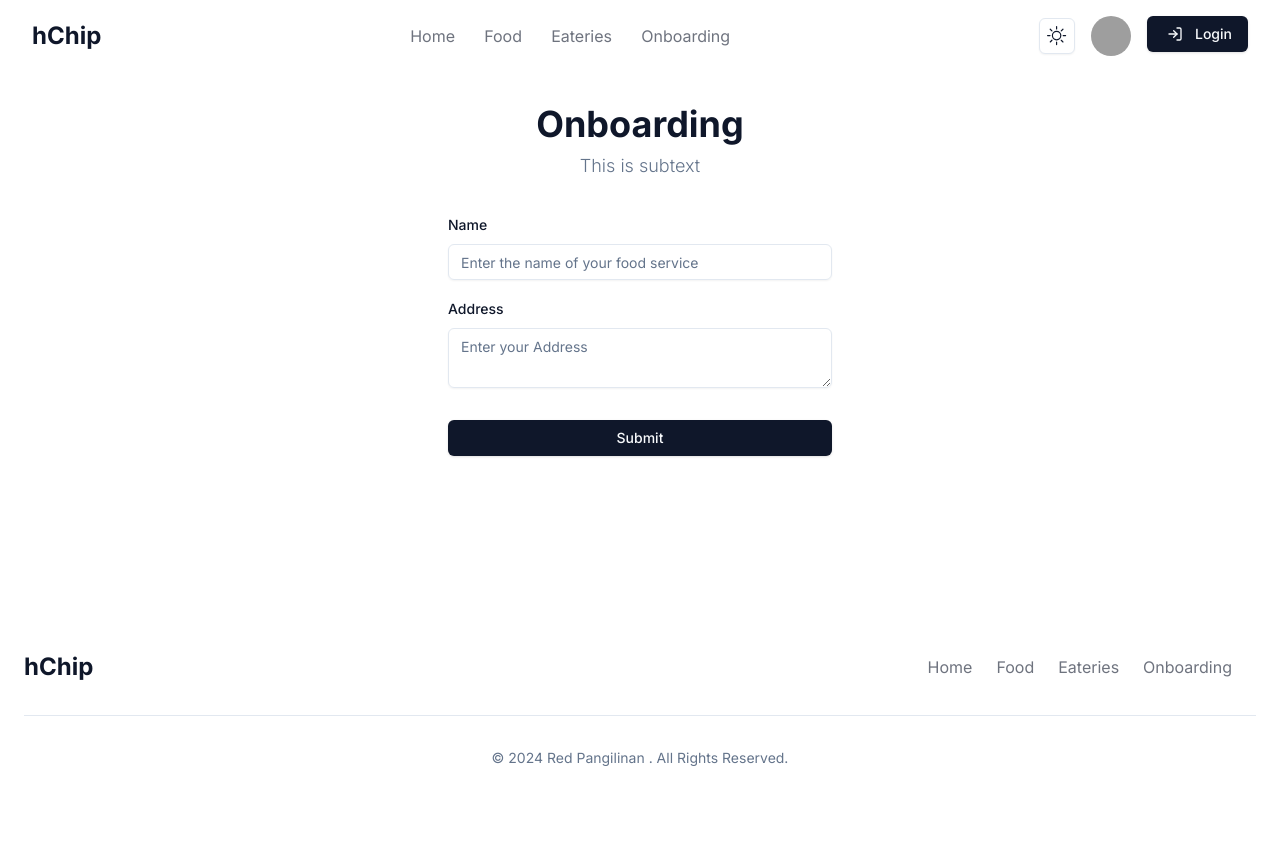
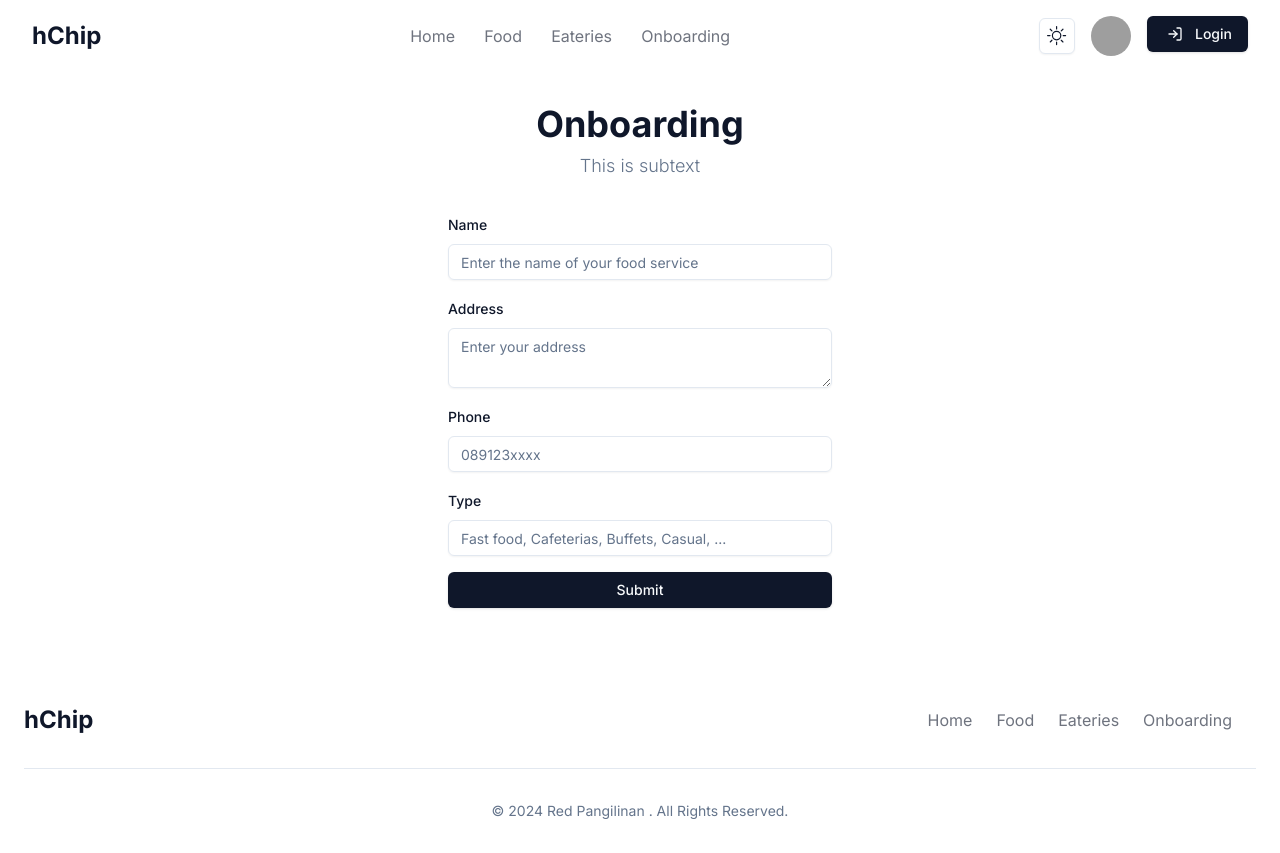
Before and after one commit to hanzomaster/landing-page, a Next.js app: page /onboarding in a window 1280 px wide. Before the commit the page ends 800 px from the top, so only its background shows below. Built offline with nearby package versions, Linux system fonts and the light colour scheme; grey boxes are pictures that could not be loaded.

Commit message:
chore: Add field to onboarding form and fix errors for production build

```diff
--- a/src/app/eateries/page.tsx
+++ b/src/app/eateries/page.tsx
@@ -4,34 +4,29 @@ import Heading from "@/components/native/heading";
 import { ProductSkeletonGrid } from "@/components/native/skeleton";
 import MultipleListBox from "@/components/ui/headless/listbox";
 import { Input } from "@/components/ui/input";
-import { eateries, products } from "@/lib/data";
+import { eateries } from "@/lib/data";
 import { isVariableValid } from "@/lib/utils";
-import type { Category } from "@/types/product";
 import { type ChangeEvent, useMemo, useState } from "react";
 
-const categoryList = products.reduce((acc: Category[], product) => {
+const categoryList = eateries.reduce((acc: string[], product) => {
   product.categories.forEach((category) => {
-    if (!acc.some((cat) => cat.id === category.id)) {
-      acc.push(category);
+    if (!acc.some((cat) => cat === category.title)) {
+      acc.push(category.title);
     }
   });
   return acc;
 }, []);
 const Eateries = () => {
   const [searchValue, setSearchValue] = useState("");
-  const [categories, setCategories] = useState<Category[]>([]);
+  const [categories, setCategories] = useState<string[]>([]);
   const filteredItems = useMemo(() => {
-    return eateries.filter((eatery) =>
-      // eatery.name.toLowerCase().includes(searchValue.toLowerCase()) &&
-      // (categories.length === 0 ||
-      //   categories.some((category) => eatery.categories.includes(category))),
-      {
-        return (
-          eatery.name.toLowerCase().includes(searchValue.toLowerCase()) &&
-          (categories.length === 0 ||
-            categories.some((category) => eatery.categories.includes(category)))
-        );
-      },
+    return eateries.filter(
+      (eatery) =>
+        eatery.name.toLowerCase().includes(searchValue.toLowerCase()) &&
+        (categories.length === 0 ||
+          categories.some((category) =>
+            eatery.categories.map((c) => c.title).includes(category),
+          )),
     );
   }, [categories, searchValue]);
 
--- a/src/components/pages/onboarding-form.tsx
+++ b/src/components/pages/onboarding-form.tsx
@@ -24,14 +24,22 @@ const formSchema = z.object({
   address: z.string().min(1, {
     message: "Message is required",
   }),
+  number: z.number().min(1, {
+    message: "Number is required",
+  }),
+  type: z.string().min(1, {
+    message: "Type is required",
+  }),
 });
 
 function OnboardingForm() {
   const form = useForm<z.infer<typeof formSchema>>({
     resolver: zodResolver(formSchema),
     defaultValues: {
-      name: "",
-      address: "",
+      name: undefined,
+      address: undefined,
+      number: undefined,
+      type: undefined,
     },
   });
 
@@ -69,13 +77,41 @@ function OnboardingForm() {
             <FormItem>
               <FormLabel>Address</FormLabel>
               <FormControl>
-                <Textarea placeholder="Enter your Address" {...field} />
+                <Textarea placeholder="Enter your address" {...field} />
               </FormControl>
               <FormMessage />
             </FormItem>
           )}
         />
-        <div />
+        <FormField
+          control={form.control}
+          name="number"
+          render={({ field }) => (
+            <FormItem>
+              <FormLabel>Phone</FormLabel>
+              <FormControl>
+                <Input placeholder="089123xxxx" {...field} />
+              </FormControl>
+              <FormMessage />
+            </FormItem>
+          )}
+        />
+        <FormField
+          control={form.control}
+          name="type"
+          render={({ field }) => (
+            <FormItem>
+              <FormLabel>Type</FormLabel>
+              <FormControl>
+                <Input
+                  placeholder="Fast food, Cafeterias, Buffets, Casual, ..."
+                  {...field}
+                />
+              </FormControl>
+              <FormMessage />
+            </FormItem>
+          )}
+        />
         <Button className="w-full" type="submit">
           Submit
         </Button>
--- a/src/components/user-auth-form.tsx
+++ b/src/components/user-auth-form.tsx
@@ -5,7 +5,7 @@ import { Input } from "@/components/ui/input";
 import { Label } from "@/components/ui/label";
 import { cn, isVariableValid } from "@/lib/utils";
 import { usePathname, useRouter, useSearchParams } from "next/navigation";
-import { type HTMLAttributes } from "react";
+import { type ChangeEvent, type HTMLAttributes } from "react";
 import { FcGoogle } from "react-icons/fc";
 
 function UserAuthForm({
@@ -46,7 +46,7 @@ function TryComponents() {
   const email = searchParams.get("email");
   const phone = searchParams.get("phone");
 
-  const handleEmailChange = (event: React.ChangeEvent<HTMLInputElement>) => {
+  const handleEmailChange = (event: ChangeEvent<HTMLInputElement>) => {
     const params = new URLSearchParams(Array.from(searchParams.entries()));
 
     params.set("email", event.target.value);
```
Also changed, not shown: src/components/ui/command.tsx (+33 -33 lines).
